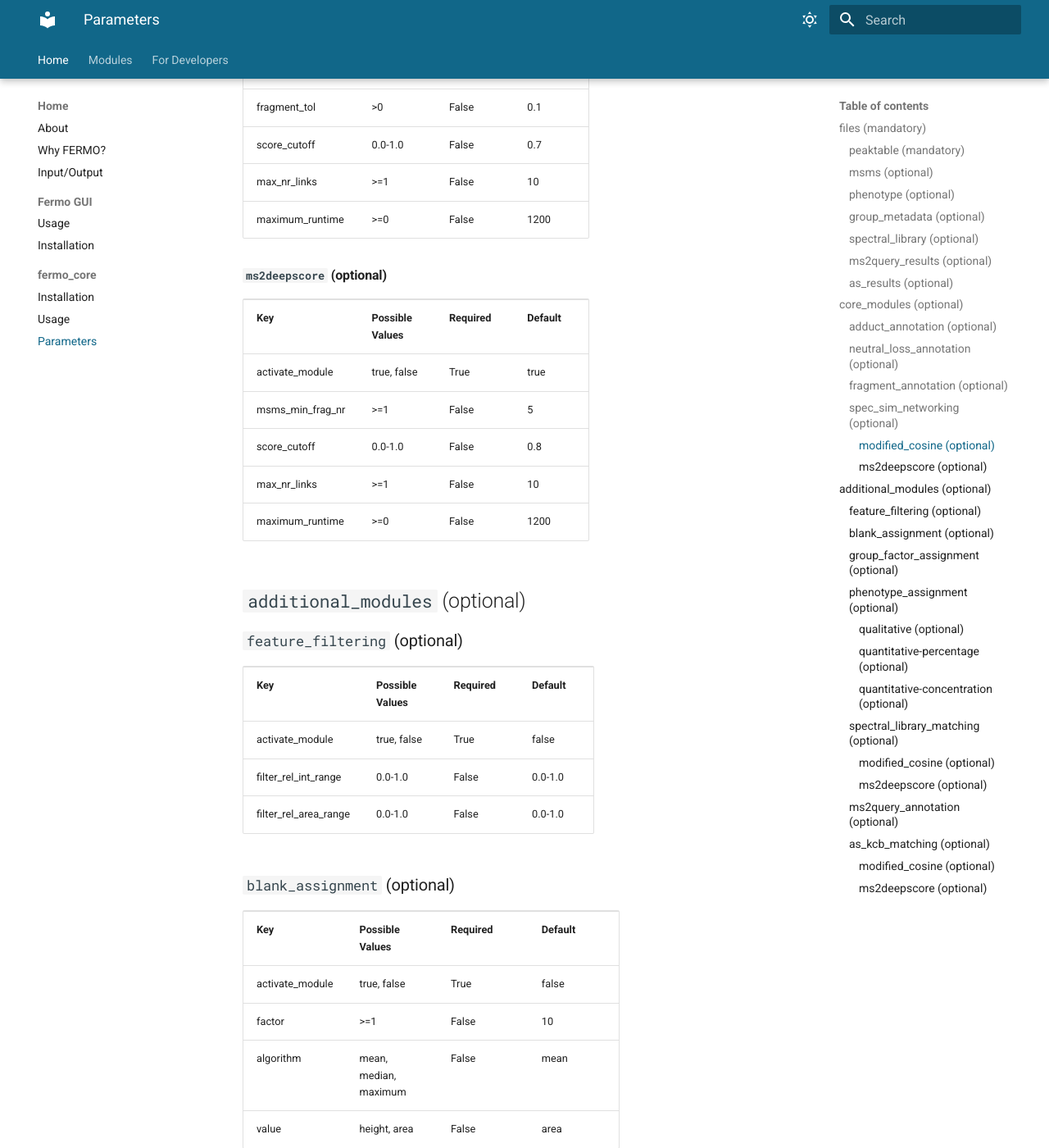
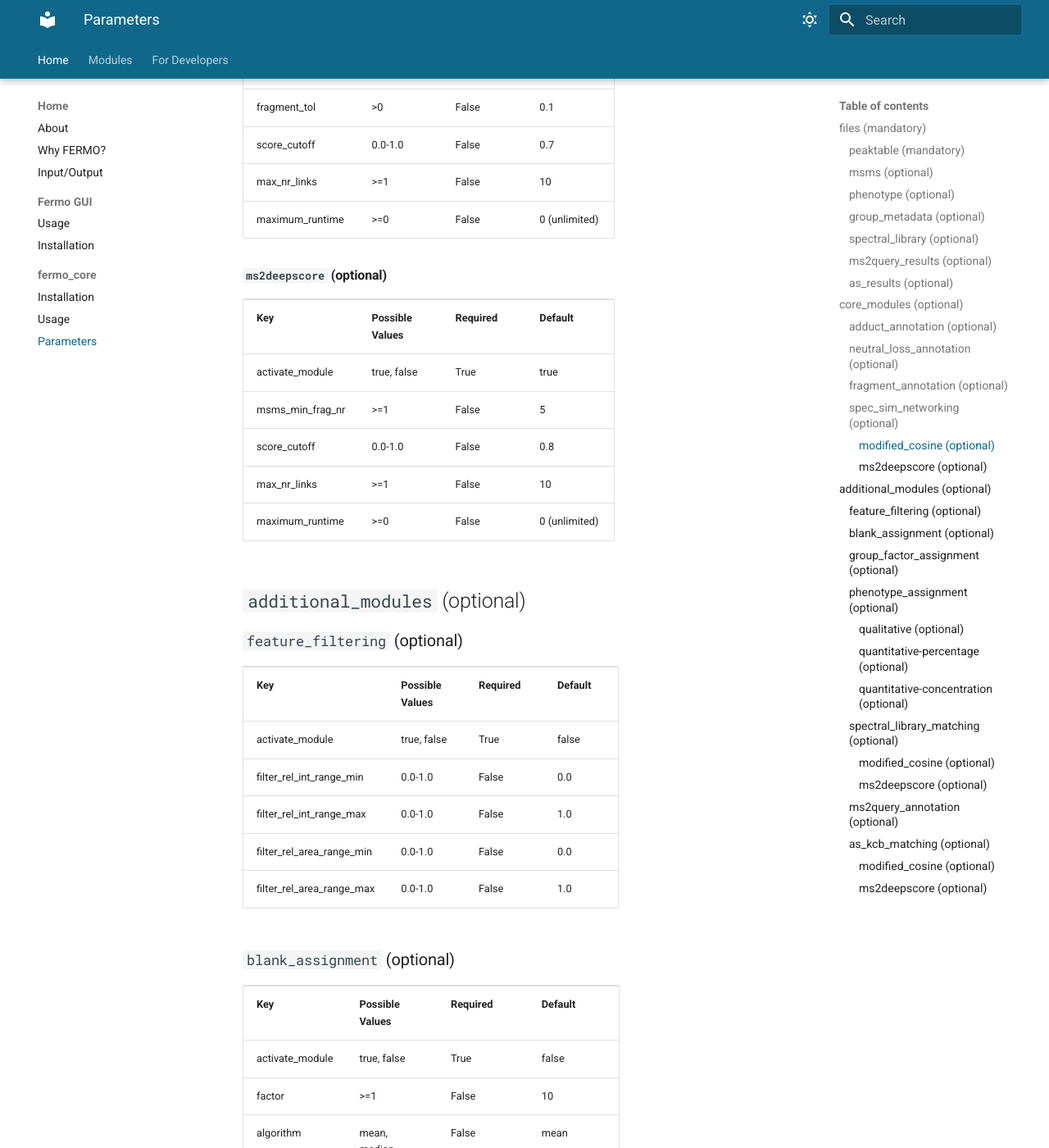
Before and after one commit to mmzdouc/fermo_docs, an MkDocs documentation site: the page built from docs/home/core.parameters.md, in a window 1280 px wide and 1400 px high, scrolled down 3904 px. Shown: the whole window at 82% size. Built offline with MkDocs 1.6.1 and Material for MkDocs 9.7.7, drawn with Linux system fonts in a browser that asks for light colours; some of the changed text lies outside the part shown.

Commit message:
Update for fermo_core v0.3.3

```diff
--- a/docs/home/core.parameters.md
+++ b/docs/home/core.parameters.md
@@ -302,7 +302,7 @@ Detailed information on functions of parameters can be found on the **Modules**
   <td style="width: 25%;">maximum_runtime</td>
   <td style="width: 25%;"> >=0 </td>
   <td style="width: 25%;">False</td>
-  <td style="width: 25%;">1200</td>
+  <td style="width: 25%;">0 (unlimited)</td>
  </tr>
 </table>
 
@@ -343,7 +343,7 @@ Detailed information on functions of parameters can be found on the **Modules**
   <td style="width: 25%;">maximum_runtime</td>
   <td style="width: 25%;"> >=0 </td>
   <td style="width: 25%;">False</td>
-  <td style="width: 25%;">1200</td>
+  <td style="width: 25%;">0 (unlimited)</td>
  </tr>
 </table>
 
@@ -365,16 +365,28 @@ Detailed information on functions of parameters can be found on the **Modules**
   <td style="width: 25%;">false</td>
  </tr>
  <tr>
-  <td style="width: 25%;">filter_rel_int_range</td>
+  <td style="width: 25%;">filter_rel_int_range_min</td>
   <td style="width: 25%;">0.0-1.0</td>
   <td style="width: 25%;">False</td>
-  <td style="width: 25%;">0.0-1.0</td>
+  <td style="width: 25%;">0.0</td>
  </tr>
  <tr>
-  <td style="width: 25%;">filter_rel_area_range</td>
+  <td style="width: 25%;">filter_rel_int_range_max</td>
   <td style="width: 25%;">0.0-1.0</td>
   <td style="width: 25%;">False</td>
+  <td style="width: 25%;">1.0</td>
+ </tr>
+ <tr>
+  <td style="width: 25%;">filter_rel_area_range_min</td>
   <td style="width: 25%;">0.0-1.0</td>
+  <td style="width: 25%;">False</td>
+  <td style="width: 25%;">0.0</td>
+ </tr>
+ <tr>
+  <td style="width: 25%;">filter_rel_area_range_max</td>
+  <td style="width: 25%;">0.0-1.0</td>
+  <td style="width: 25%;">False</td>
+  <td style="width: 25%;">1.0</td>
  </tr>
 </table>
 
@@ -618,7 +630,7 @@ Detailed information on functions of parameters can be found on the **Modules**
   <td style="width: 25%;">maximum_runtime</td>
   <td style="width: 25%;"> >=0 </td>
   <td style="width: 25%;">False</td>
-  <td style="width: 25%;">600</td>
+  <td style="width: 25%;">0 (unlimited)</td>
  </tr>
 </table>
 
@@ -653,7 +665,7 @@ Detailed information on functions of parameters can be found on the **Modules**
   <td style="width: 25%;">maximum_runtime</td>
   <td style="width: 25%;"> >=0 </td>
   <td style="width: 25%;">False</td>
-  <td style="width: 25%;">600</td>
+  <td style="width: 25%;">0 (unlimited)</td>
  </tr>
 </table>
 
@@ -682,7 +694,7 @@ Detailed information on functions of parameters can be found on the **Modules**
   <td style="width: 25%;">maximum_runtime</td>
   <td style="width: 25%;"> >=0 </td>
   <td style="width: 25%;">False</td>
-  <td style="width: 25%;">600</td>
+  <td style="width: 25%;">0 (unlimited)</td>
  </tr>
 </table>
 
@@ -731,7 +743,7 @@ Detailed information on functions of parameters can be found on the **Modules**
   <td style="width: 25%;">maximum_runtime</td>
   <td style="width: 25%;"> >=0 </td>
   <td style="width: 25%;">False</td>
-  <td style="width: 25%;">600</td>
+  <td style="width: 25%;">0 (unlimited)</td>
  </tr>
 </table>
 
@@ -766,6 +778,6 @@ Detailed information on functions of parameters can be found on the **Modules**
   <td style="width: 25%;">maximum_runtime</td>
   <td style="width: 25%;"> >=0 </td>
   <td style="width: 25%;">False</td>
-  <td style="width: 25%;">600</td>
+  <td style="width: 25%;">0 (unlimited)</td>
  </tr>
 </table>
```
Also changed, not shown: docs/modules/filter.feature.md (+4 -2 lines).
